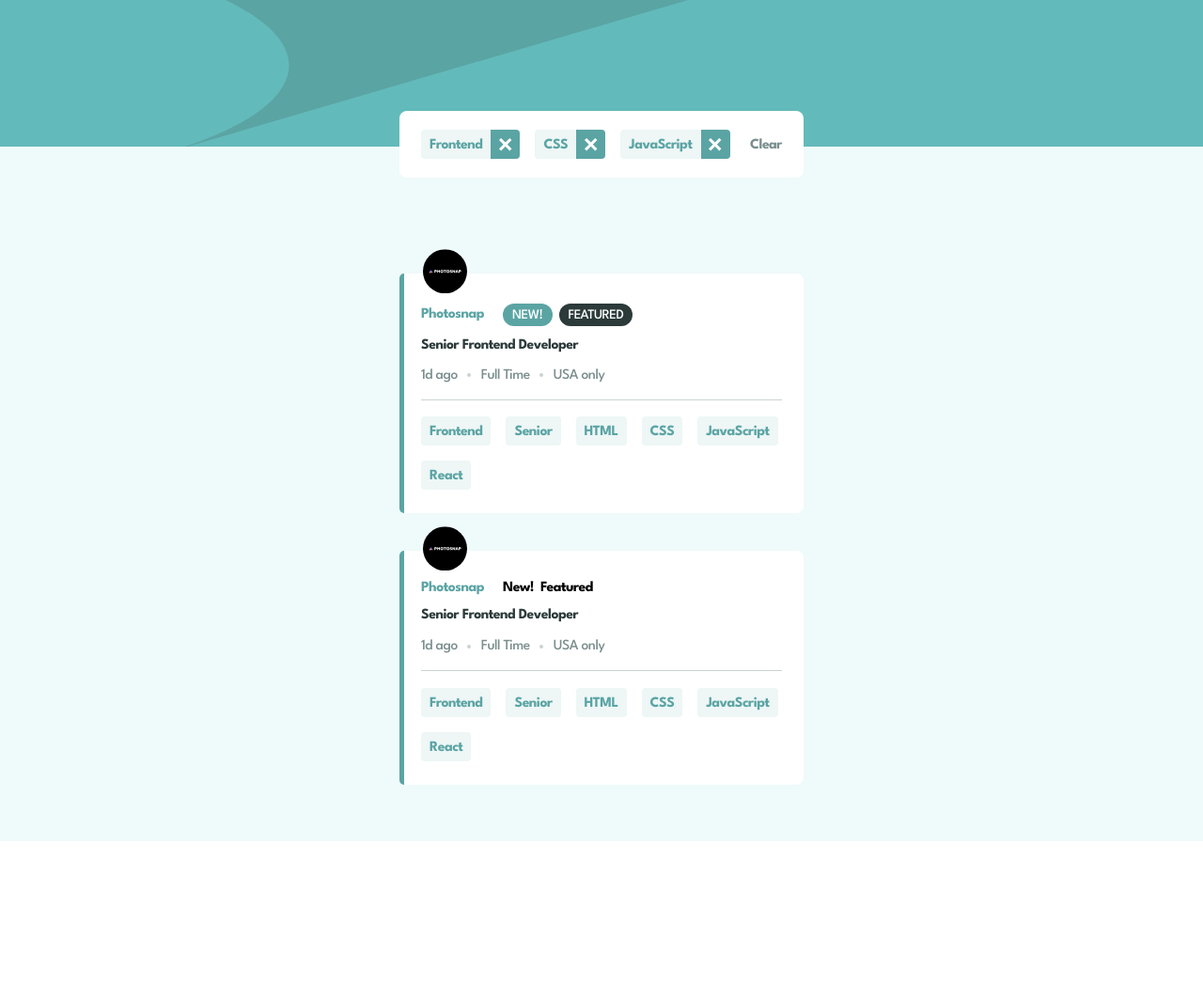
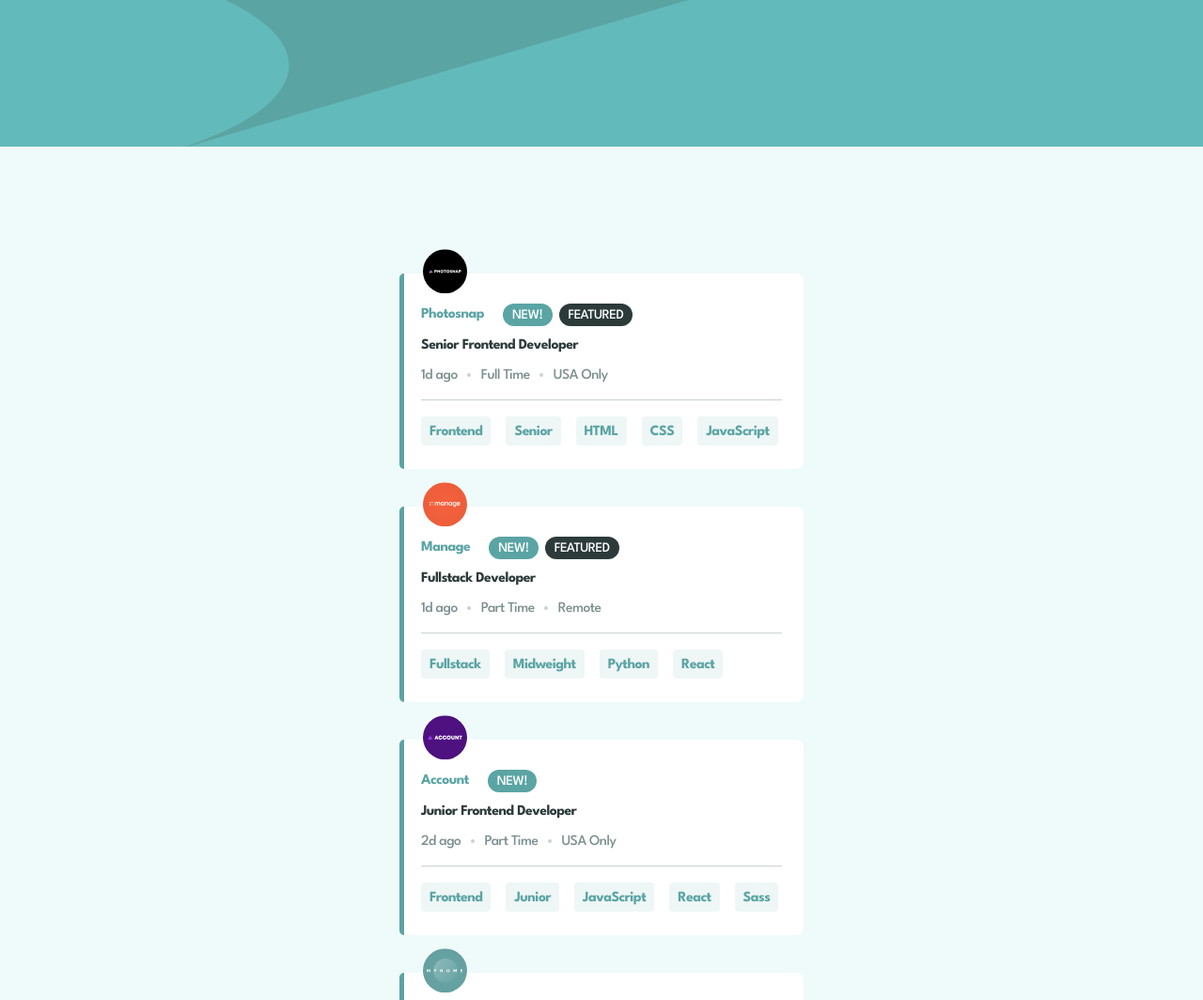
Before and after one commit to monikagawryluk/job-listings-page, a plain HTML site: page index.html in a window 1280 px wide. Shown: the top 1064 px of the page at 94% size. Before the commit the page ends 895 px from the top, so only its background shows below. Drawn offline with Linux system fonts and the light colour scheme.

Commit message:
Added jobs rendering feature

```diff
--- a/index.html
+++ b/index.html
@@ -29,7 +29,7 @@
     </header>
     <main class="main">
       <div class="container container-filters-visible">
-        <div class="filters-item container-small">
+        <!-- <div class="filters-item container-small">
           <div class="filters">
             <div class="filter">
               <div class="filter-name" data-role="frontend">Frontend</div>
@@ -65,9 +65,9 @@
             </div>
           </div>
           <button class="btn-clear">Clear</button>
-        </div>
+        </div> -->
 
-        <div class="job-item container-small">
+        <!-- <div class="job-item container-small">
           <div class="logo-box">
             <img class="logo" src="images/photosnap.svg" alt="Photosnap logo" />
           </div>
@@ -100,42 +100,7 @@
               <button class="btn-tag" data-tools="react">React</button>
             </div>
           </div>
-        </div>
-
-        <div class="job-item container-small">
-          <div class="logo-box">
-            <img class="logo" src="images/photosnap.svg" alt="Photosnap logo" />
-          </div>
-          <div class="text-box">
-            <div class="info-box">
-              <div class="company-box">
-                <div class="company">Photosnap</div>
-                <div class="offer-tags">
-                  <div class="tag tag--new">New!</div>
-                  <div class="tag tag--featured">Featured</div>
-                </div>
-              </div>
-              <h2 class="position">Senior Frontend Developer</h2>
-              <div class="details">
-                <div>1d ago</div>
-                <div class="dot"></div>
-                <div>Full Time</div>
-                <div class="dot"></div>
-                <div>USA only</div>
-              </div>
-            </div>
-            <div class="tags-box">
-              <button class="btn-tag" data-role="frontend">Frontend</button>
-              <button class="btn-tag" data-level="junior">Senior</button>
-              <button class="btn-tag" data-languages="html">HTML</button>
-              <button class="btn-tag" data-languages="css">CSS</button>
-              <button class="btn-tag" data-languages="javascript">
-                JavaScript
-              </button>
-              <button class="btn-tag" data-tools="react">React</button>
-            </div>
-          </div>
-        </div>
+        </div> -->
       </div>
     </main>
 
--- a/script.js
+++ b/script.js
@@ -2,51 +2,143 @@
 
 //// Variables
 
+const state = {
+  jobsData: [],
+};
+
+const jobsContainer = document.querySelector('.container');
+
 //// Functions
+
+const createDataArray = function (data) {
+  data.forEach(el => {
+    const jobObj = {
+      id: el.id,
+      company: el.company,
+      logo: el.logo,
+      new: el.new,
+      featured: el.featured,
+      position: el.position,
+      role: el.role,
+      level: el.level,
+      postedAt: el.postedAt,
+      contract: el.contract,
+      location: el.location,
+      languages: el.languages,
+      tools: el.tools,
+    };
+    state.jobsData.push(jobObj);
+  });
+};
+
+const generateMarkupLanguage = function (lang) {
+  return `<button class="btn-tag" data-languages="${lang.toLowerCase()}">${lang}</button>`;
+};
+
+const generateMarkupTool = function (tool) {
+  return `<button class="btn-tag" data-tools="${tool.toLowerCase()}">${tool}</button>`;
+};
+
+const generateJobMarkup = function (job) {
+  const markupLanguages = job.languages
+    .map(lang => generateMarkupLanguage(lang))
+    .join('\n');
+
+  const markupTools = job.tools
+    .map(lang => generateMarkupTool(lang))
+    .join('\n');
+
+  return `
+    <div class="job-item container-small">
+      <div class="logo-box">
+        <img class="logo" src="${job.logo}" alt="${job.company} logo" />
+      </div>
+      <div class="text-box">
+        <div class="info-box">
+          <div class="company-box">
+            <div class="company">${job.company}</div>
+            ${
+              job.new || job.featured
+                ? `<div class="offer-tags">
+            ${
+              job.new
+                ? '<div class="feature-tag feature-tag--new">New!</div>'
+                : ''
+            }
+            ${
+              job.featured
+                ? '<div class="feature-tag feature-tag--featured">Featured</div>'
+                : ''
+            }
+            </div>`
+                : ''
+            }
+          </div>
+          <button class="position">${job.position}</button>
+          <div class="details">
+            <div class="posted">${job.postedAt}</div>
+            <div class="dot"></div>
+            <div class="contract">${job.contract}</div>
+            <div class="dot"></div>
+            <div class="location">${job.location}</div>
+          </div>
+        </div>
+        <div class="tags-box">
+          <button class="btn-tag" data-role="${job.role.toLowerCase()}">${
+    job.role
+  }</button>
+          <button class="btn-tag" data-level="${job.level.toLowerCase()}">${
+    job.level
+  }</button>
+          ${job.languages.length !== 0 ? markupLanguages : ''}
+          ${job.tools.length !== 0 ? markupTools : ''}
+        </div>
+      </div>
+    </div>
+  `;
+};
+
+const renderJobItems = function () {
+  state.jobsData.forEach(job => {
+    jobsContainer.insertAdjacentHTML('beforeend', generateJobMarkup(job));
+  });
+};
+
+const renderErrorMessage = function () {
+  jobsContainer.innerHTML = '';
+
+  const markup = `
+      <p class="error">Sorry, something went wrong. Jobs data couldn't be loaded.</p>
+      <p class="error">Please try again.</p>
+    `;
+  jobsContainer.insertAdjacentHTML('beforeend', markup);
+};
+
+const init = async function () {
+  try {
+    // Get jobs data from file data.json
+    const res = await fetch('data.json');
+    const data = await res.json();
+
+    // Add jobs data to state
+    createDataArray(data);
+
+    //  Czy wrzucić tu funkcję do wyczyszczenia containera
+
+    // Render jobs items
+    renderJobItems();
+  } catch (err) {
+    console.log(err);
+    renderErrorMessage();
+  }
+};
+init();
 
 //// Event Listeners
 
-const state = [
-  {
-    id: 1,
-    company: 'Photosnap',
-    logo: './images/photosnap.svg',
-    new: true,
-    featured: true,
-    position: 'Senior Frontend Developer',
-    role: 'Frontend',
-    level: 'Senior',
-    postedAt: '1d ago',
-    contract: 'Full Time',
-    location: 'USA Only',
-    languages: ['HTML', 'CSS', 'JavaScript'],
-    tools: [],
-  },
-];
+jobsContainer.addEventListener('click', function (e) {
+  if (!e.target.classList.contains('btn-tag')) return;
 
-// const tagsContainer = document.querySelector('.tags-box');
-
-// const generateMarkupLanguage = function (lang) {
-//   return `<div class="tag-lang">${lang}</div>`;
-// };
-
-// const markupLanguage = state[0].languages
-//   .map(lang => generateMarkupLanguage(lang))
-//   .join('\n');
-
-// console.log(markupLanguage);
-
-// const markup = `
-//     <div class="tag-role">Frontend</div>
-//     <div class="tag-level">Senior</div>
-//   `;
-
-// const markupFull = `${markup} ${markupLanguage}`;
-// console.log(markupFull);
-
-// const generateTags = function () {
-//   tagsContainer.innerHTML = '';
-//   tagsContainer.insertAdjacentHTML('beforeend', markupFull);
-// };
-
-// generateTags();
+  const tag = e.target;
+  // const tagType = tag.dataset.
+});
```
